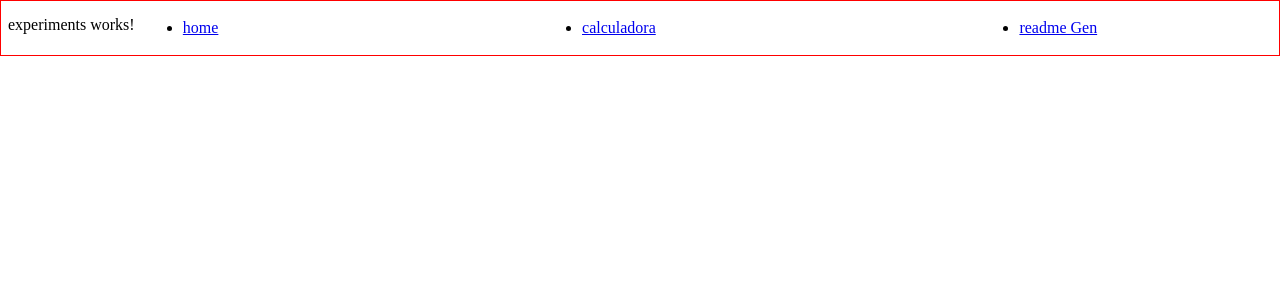
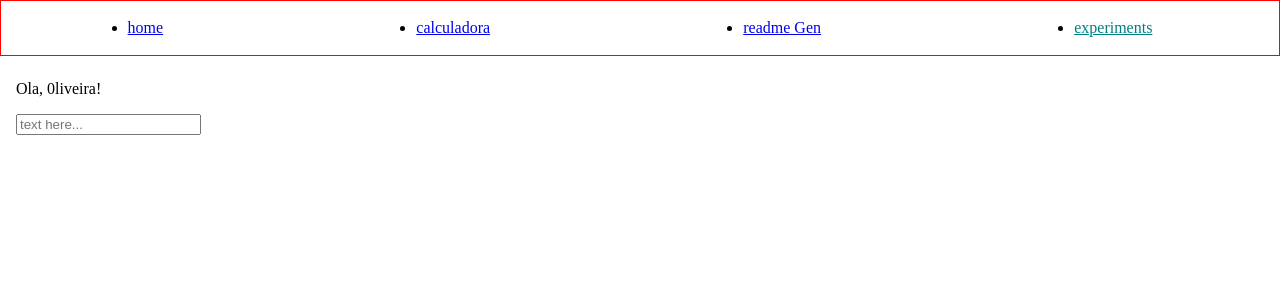
Before and after one commit to m0liveira/Aulas_Angular, an Angular app in the folder aulas/: page /experiments in a window 1280 px wide. Shown: the top 300 px of the page. Built offline with nearby package versions, Linux system fonts and the light colour scheme.

Commit message:
variable binding

```diff
--- a/aulas/src/app/experiments/experiments.component.css
+++ b/aulas/src/app/experiments/experiments.component.css
@@ -0,0 +1,5 @@
+body {
+  width: calc(100vw - (100vw - 100%));
+  height: 91vh;
+  padding-top: 7vh;
+}
--- a/aulas/src/app/experiments/experiments.component.html
+++ b/aulas/src/app/experiments/experiments.component.html
@@ -1 +1,5 @@
-<p>experiments works!</p>
+<body>
+  <p>Ola, {{name}}!</p>
+
+  <input type="text" placeholder="text here..." (input)="changeName($event)">
+</body>
--- a/aulas/src/app/experiments/experiments.component.ts
+++ b/aulas/src/app/experiments/experiments.component.ts
@@ -1,3 +1,4 @@
+import { R3TargetBinder } from '@angular/compiler';
 import { Component, OnInit } from '@angular/core';
 
 @Component({
@@ -12,4 +13,9 @@ export class ExperimentsComponent implements OnInit {
   ngOnInit(): void {
   }
 
+  name: string = "0liveira";
+
+  changeName(event) {
+    this.name = event.target.value;
+  }
 }
--- a/aulas/src/app/nav-bar/nav-bar.component.html
+++ b/aulas/src/app/nav-bar/nav-bar.component.html
@@ -2,7 +2,7 @@
   <ul>
     <li><a [routerLink]="['/home']" routerLinkActive="active">home</a></li>
     <li><a [routerLink]="['/calculator']" routerLinkActive="active">calculadora</a></li>
-    <li><a [routerLink]="['/readMeGen']" routerLinkActive="active" >readme Gen</a></li>
-    <!-- <li><a href="#">experiments</a></li> -->
+    <li><a [routerLink]="['/readMeGen']" routerLinkActive="active">readme Gen</a></li>
+    <li><a [routerLink]="['/experiments']" routerLinkActive="active">experiments</a></li>
   </ul>
 </nav>
```
